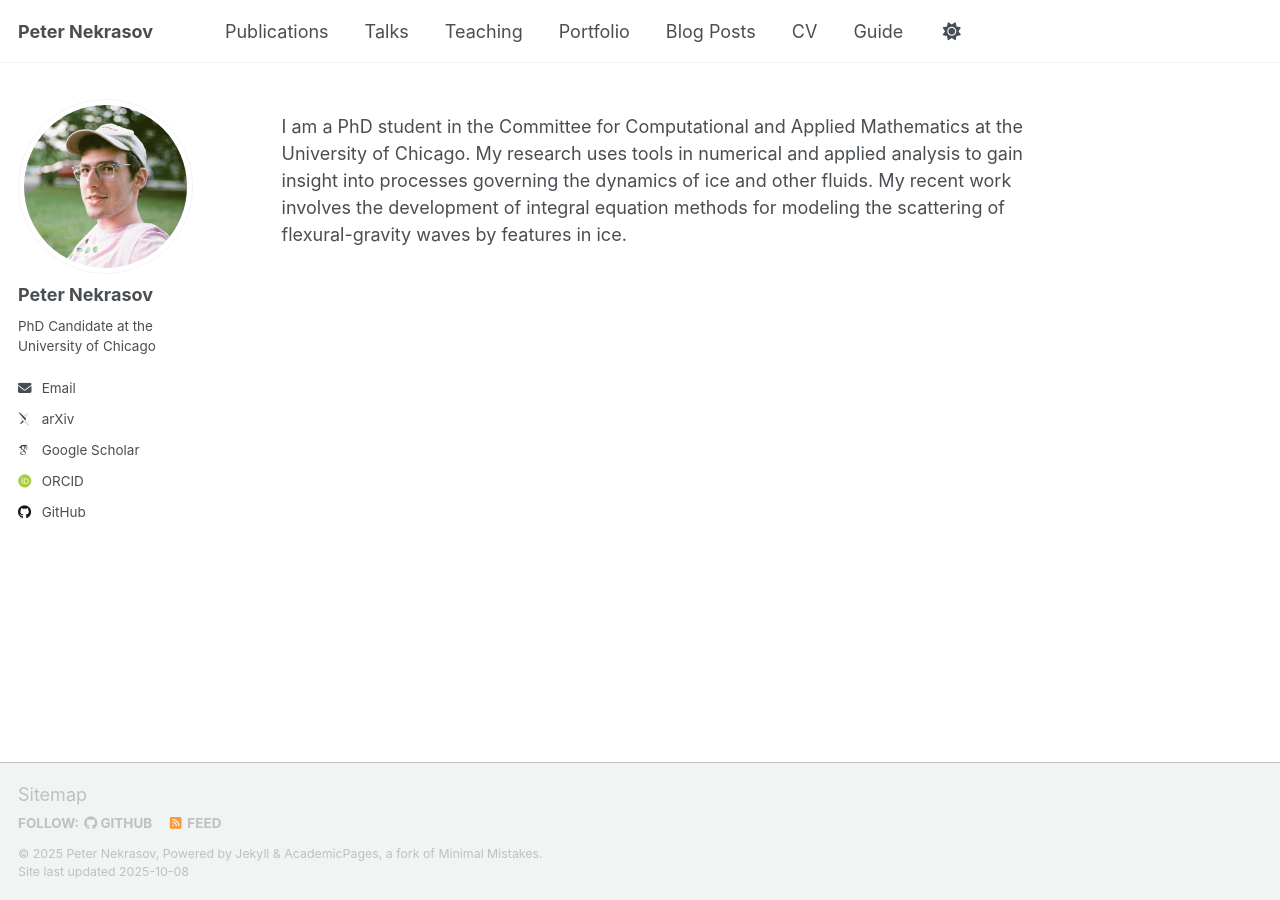
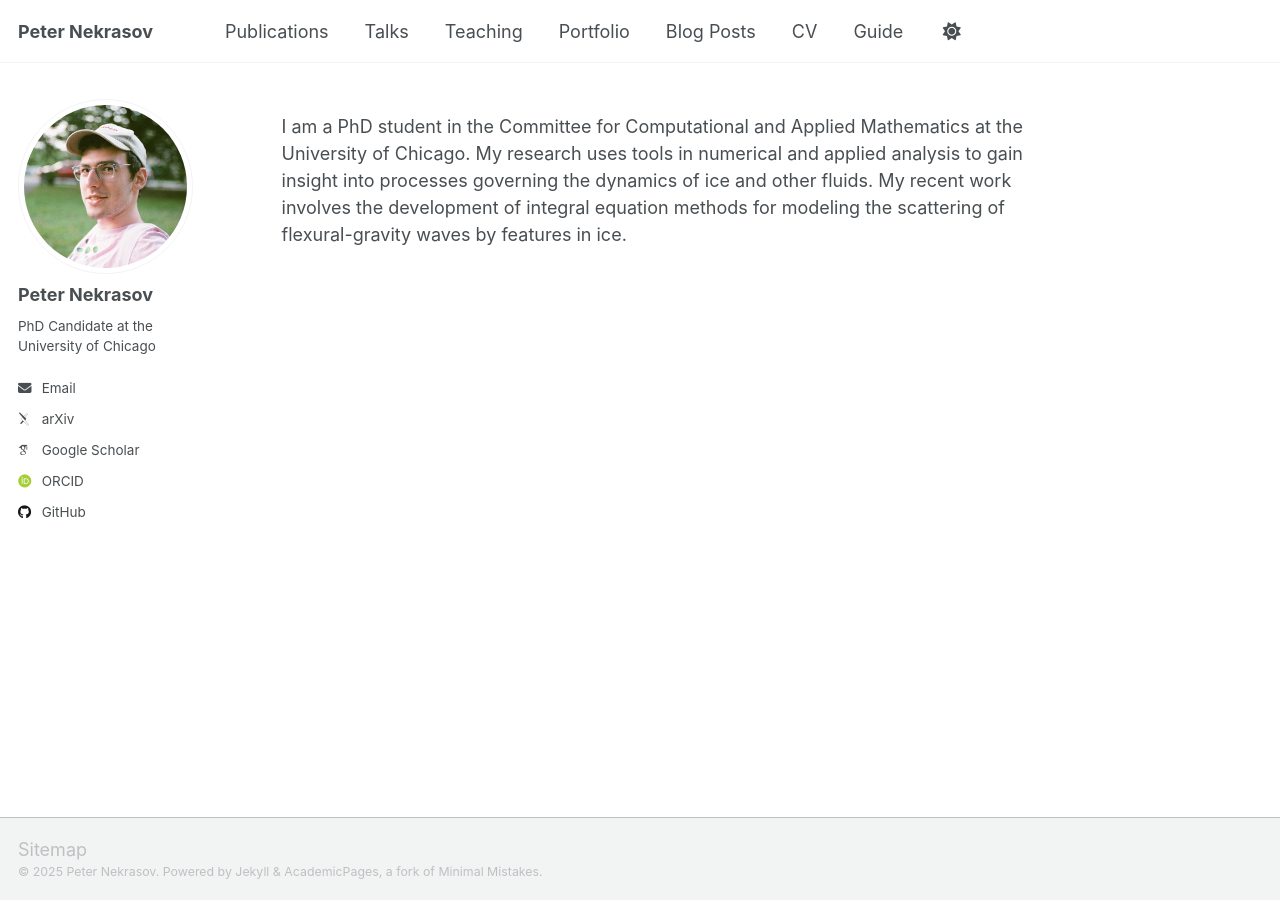
Before and after one commit to peter-nekrasov/peter-nekrasov.github.io, a Jekyll site: the page built from _pages/about.md, in a window 1280 px wide. Built offline with Jekyll 4.4.1, drawn with Linux system fonts in a browser that asks for light colours; some web fonts are replaced; a script that is not in the unit is left out.

Commit message:
Update footer.html

```diff
--- a/_includes/footer.html
+++ b/_includes/footer.html
@@ -1,25 +1,3 @@
 {% include base_path %}
 
-{% if site.author.github or site.author.bitbucket or site.atom_feed.hide != true %}
-<div class="page__footer-follow">
-  <ul class="social-icons">
-    {% if site.data.ui-text[site.locale].follow_label %}
-      <li><strong>{{ site.data.ui-text[site.locale].follow_label }}</strong></li>
-    {% endif %}
-    {% if site.author.github %}
-      <li><a href="http://github.com/{{ site.author.github }}"><i class="fab fa-github" aria-hidden="true"></i> GitHub</a></li>
-    {% endif %}
-    {% if site.author.bitbucket %}
-      <li><a href="http://bitbucket.org/{{ site.author.bitbucket }}"><i class="fab fa-bitbucket" aria-hidden="true"></i> Bitbucket</a></li>
-    {% endif %}
-    {% if site.atom_feed.hide != true %}
-    <li><a href="{% if site.atom_feed.path %}{{ site.atom_feed.path }}{% else %}{{ base_path }}/feed.xml{% endif %}"><i class="fa fa-fw fa-rss-square" aria-hidden="true"></i> {{ site.data.ui-text[site.locale].feed_label | default: "Feed" }}</a></li>
-    {% endif %}
-  </ul>
-</div>
-{% endif %}
-
-<div class="page__footer-copyright">
-  &copy; {{ site.time | date: '%Y' }} {{ site.name | default: site.title }}, {{ site.data.ui-text[site.locale].powered_by | default: "Powered by" }} <a href="http://jekyllrb.com" rel="nofollow">Jekyll</a> &amp; <a href="https://github.com/academicpages/academicpages.github.io">AcademicPages</a>, a fork of <a href="https://mademistakes.com/work/minimal-mistakes-jekyll-theme/" rel="nofollow">Minimal Mistakes</a>.<br />
-  Site last updated {{ "now" | date: '%Y-%m-%d' }}
-</div>
+<div class="page__footer-copyright">&copy; {{ site.time | date: '%Y' }} {{ site.name | default: site.title }}. {{ site.data.ui-text[site.locale].powered_by | default: "Powered by" }} <a href="http://jekyllrb.com" rel="nofollow">Jekyll</a> &amp; <a href="https://github.com/academicpages/academicpages.github.io">AcademicPages</a>, a fork of <a href="https://mademistakes.com/work/minimal-mistakes-jekyll-theme/" rel="nofollow">Minimal Mistakes</a>.</div>
```
